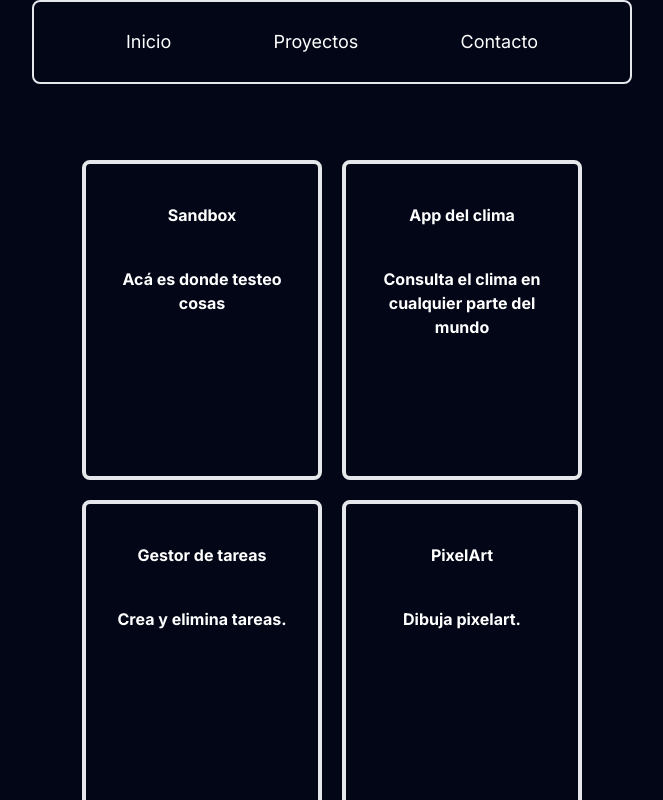
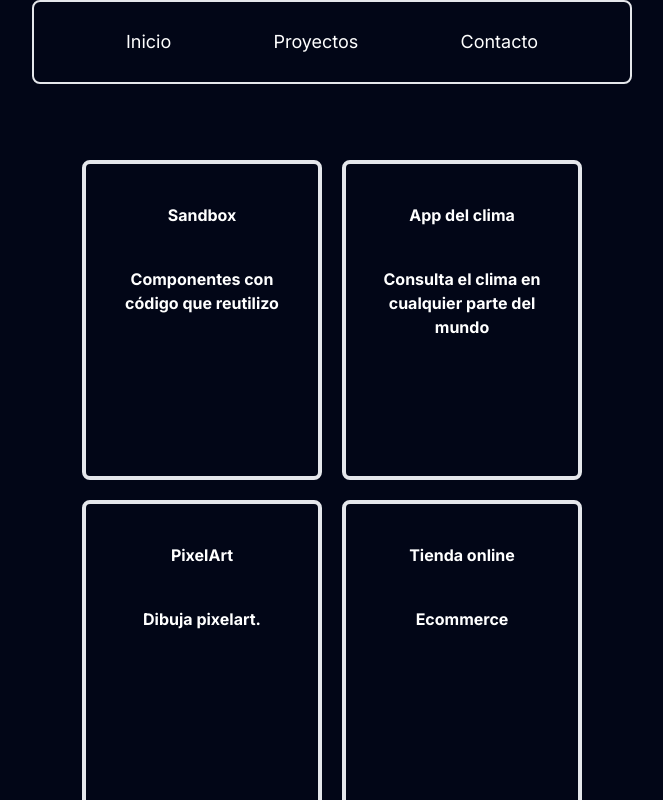
Before and after one commit to MarcosFacchetti/next_portfolio_2024, a Next.js app: page /Proyectos in a window 1280 px wide. Shown: the top 800 px of the page, without its empty margins (308-971 px from the left). Built offline with nearby package versions, Linux system fonts and the light colour scheme.

Commit message:
carrusel con componentes

```diff
--- a/src/app/Proyectos/PixelArt/page.tsx
+++ b/src/app/Proyectos/PixelArt/page.tsx
@@ -31,6 +31,14 @@ const PixelArt: React.FC = () => {
     }
   };
 
+  // Nueva función para habilitar el dibujo continuo al mantener presionado el mouse
+  const handleTouchMove = (event: React.TouchEvent<HTMLDivElement>) => {
+    if (isDrawing) {
+      const pixel = event.target as HTMLDivElement;
+      pixel.style.backgroundColor = color;
+    }
+  };
+
   return (
     <main className="flex justify-center pt-40 items-center">
       <div className="p-4 w-[23rem] flex flex-col justify-center items-center ">
@@ -47,6 +55,7 @@ const PixelArt: React.FC = () => {
           className="flex justify-center items-center bg-white p-1 flex-wrap gap-[0.5px]"
           onMouseDown={handleMouseDown}
           onMouseUp={handleMouseUp}
+          onTouchMove={handleTouchMove} // Agregamos el evento onTouchMove para dispositivos táctiles
         >
           {Array.from({ length: 240 }, (_, index) => (
             <div
--- a/src/app/Proyectos/Sandbox/page.tsx
+++ b/src/app/Proyectos/Sandbox/page.tsx
@@ -10,6 +10,7 @@ import Montaña_4 from "./Montaña_4.png";
 import Agua from "./Agua.png";
 import Sol from "./Sol.png";
 import Jebus from "./jebusDance.gif";
+import Tareas from "@/app/Proyectos/Tareas/page"
 
 interface EyeProps {
   mouseX: number;
@@ -126,11 +127,11 @@ const Carousel = () => {
   const [currentIndex, setCurrentIndex] = useState(0);
 
   const handlePrev = () => {
-    setCurrentIndex((prevIndex) => (prevIndex === 0 ? 3 : prevIndex - 1));
+    setCurrentIndex((prevIndex) => (prevIndex === 0 ? 4 : prevIndex - 1));
   };
 
   const handleNext = () => {
-    setCurrentIndex((prevIndex) => (prevIndex === 3 ? 0 : prevIndex + 1));
+    setCurrentIndex((prevIndex) => (prevIndex === 4 ? 0 : prevIndex + 1));
   };
 
   const [mouseX, setMouseX] = useState(0);
@@ -307,7 +308,23 @@ const Carousel = () => {
             currentIndex === 3 ? "block" : "hidden"
           }`}
         >
-          <Image src={Jebus} alt="jebus" />
+          <Tareas/>
+        </div>
+        <div
+          className={`flex justify-center items-center text-center ${
+            currentIndex === 4 ? "block" : "hidden"
+          }`}
+        >
+          <div>
+            <iframe
+              height="315"
+              src="https://www.youtube.com/embed/HhC75IonpOU?si=Hx-hy6ZkrlWhaGIr"
+              title="YouTube video player"
+              frameBorder="0"
+              allow="accelerometer; autoplay; clipboard-write; encrypted-media; gyroscope; picture-in-picture; web-share"
+              allowFullScreen
+            ></iframe>
+          </div>
         </div>
       </div>
 
--- a/src/app/Proyectos/Tareas/page.tsx
+++ b/src/app/Proyectos/Tareas/page.tsx
@@ -19,8 +19,8 @@ const Tareas: React.FC = () => {
   };
 
   return (
-    <div className='flex flex-col items-center '>
-      <h1 className='font-bold text-2xl pt-40 mb-10'>Gestor de tareas</h1>
+    <div className='flex flex-col items-center p-10 '>
+      <h1 className='font-bold text-2xl mt-5 mb-10'>Gestor de tareas</h1>
       <div className='flex items-center mb-4'>
         <input
           type='text'
--- a/src/app/Proyectos/page.tsx
+++ b/src/app/Proyectos/page.tsx
@@ -39,17 +39,12 @@ const Proyectos: React.FC = () => {
         <CustomCard
           href="/Proyectos/Sandbox"
           title="Sandbox"
-          description="Acá es donde testeo cosas"
+          description="Componentes con código que reutilizo"
         />
         <CustomCard
           href="/Proyectos/Clima"
           title="App del clima"
           description="Consulta el clima en cualquier parte del mundo"
-        />
-        <CustomCard
-          href="/Proyectos/Tareas"
-          title="Gestor de tareas"
-          description="Crea y elimina tareas."
         />
         <CustomCard
           href="/Proyectos/PixelArt"
```
